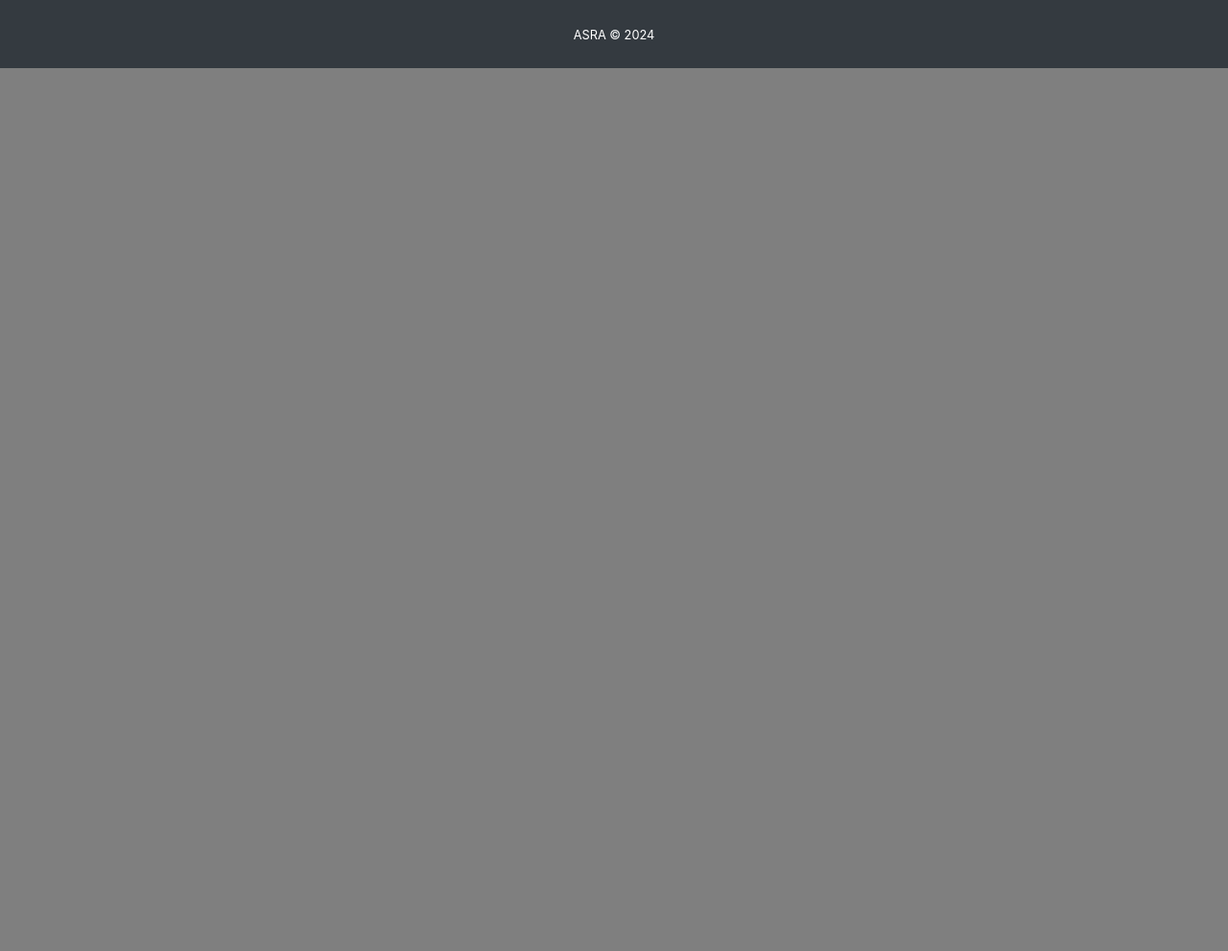
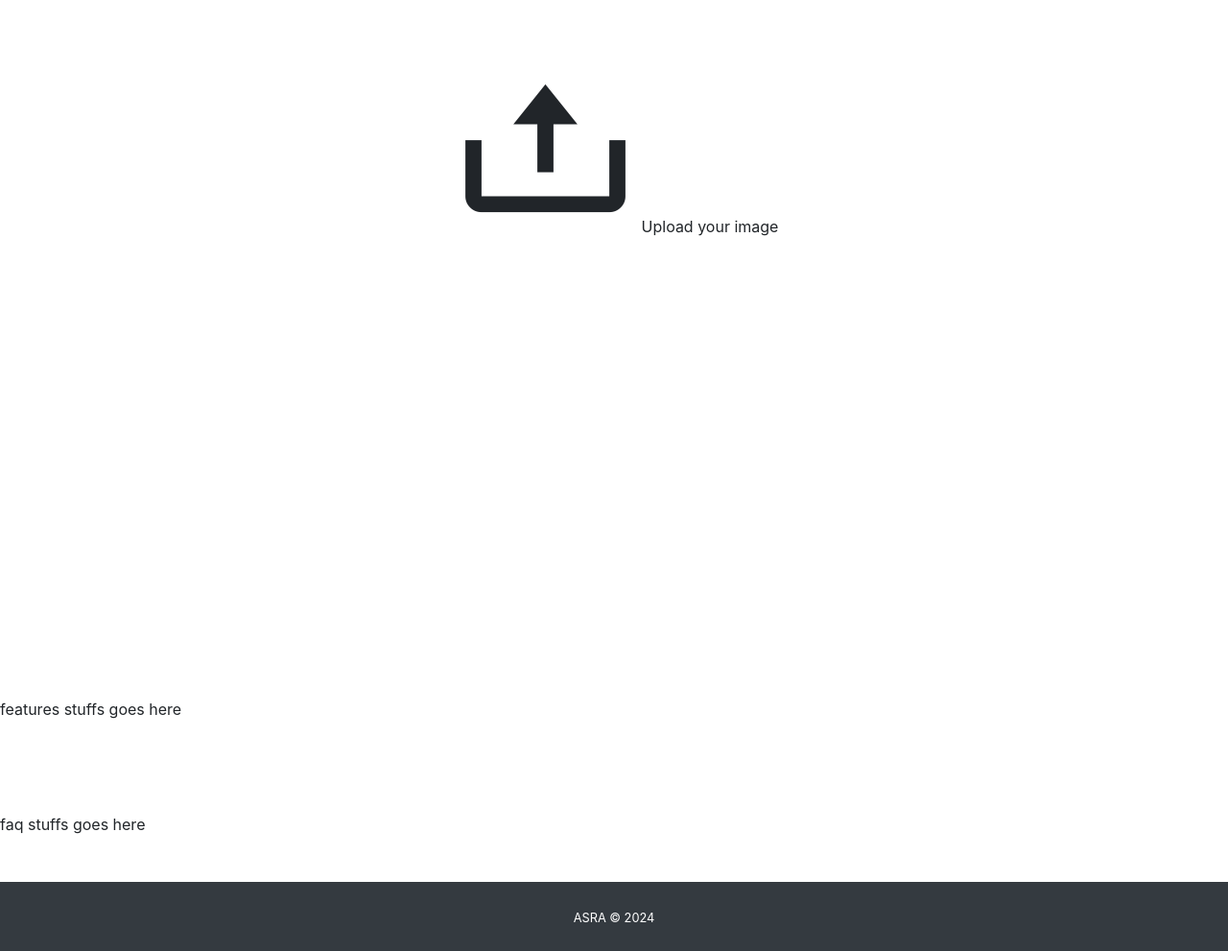
Before and after one commit to JP-Palm/G4_INL_ASRA, a Flask app: page / in a window 1280 px wide. Shown: the part 859-1850 px from the top of the page at 96% size. Before the commit the page ends 930 px from the top, so only its background shows below. Run offline with Flask 3, Linux system fonts and the light colour scheme; some libraries are stand-ins or nearby versions.

Commit message:
first commit

```diff
--- /dev/null
+++ b/app/main/forms.py
@@ -0,0 +1,9 @@
+from flask_wtf import FlaskForm
+from flask_wtf.file import FileField, FileRequired, FileAllowed
+
+
+class PhotoForm(FlaskForm):
+    photo = FileField(validators=[
+        FileRequired(),
+        FileAllowed(["jpg", "png"], "Images only!")
+        ])
--- a/app/main/routes.py
+++ b/app/main/routes.py
@@ -1,8 +1,16 @@
 from datetime import datetime
 from flask import render_template, Blueprint
 
+from .forms import PhotoForm
+
 main = Blueprint('main', __name__)
 
-@main.route('/')
+@main.route('/', methods=["GET", "POST"])
 def index():
-    return render_template('index.html')
+    form = PhotoForm()
+
+    if form.validate_on_submit():
+        f = form.photo.data
+        return "Photo submitted successfully!"
+
+    return render_template('index.html', form=form)
--- a/app/static/css/style.css
+++ b/app/static/css/style.css
@@ -11,3 +11,50 @@
     font-size: 1.5rem;
     margin-bottom: 20px;
 }
+
+.img-div {
+    width: 20vw;
+    height: 80vw;
+    border: solid 1px black;
+    display: flex;
+    align-items: center;
+    justify-content: center;
+  }
+
+
+img {
+    max-width: 100%;
+    max-height: 100%;
+  }
+
+.file-input-wrapper {
+    position: relative;
+    overflow: hidden;
+    display: inline-block;
+}
+
+.file-input-wrapper input[type=file] {
+    font-size: 100px;
+    position: absolute;
+    left: 0;
+    top: 0;
+    opacity: 0;
+}
+
+.custom-file-label {
+    color:royalblue;
+    cursor: pointer;
+}
+
+.custom-file-label:hover {
+    color:darkblue;
+}
+
+.icon-upload {
+    font-size: 200px;
+    cursor: pointer;
+}
+
+.icon-upload:hover {
+    color:royalblue;
+}
--- /dev/null
+++ b/app/templates/faq.html
@@ -0,0 +1,3 @@
+<div class="py-5" id="faq">
+    faq stuffs goes here
+</div>
--- /dev/null
+++ b/app/templates/features.html
@@ -0,0 +1,3 @@
+<div class="py-5" id="features">
+    features stuffs goes here
+</div>
--- a/app/templates/index.html
+++ b/app/templates/index.html
@@ -1,4 +1,18 @@
 {% extends "layout.html" %}
 
 {% block content %}
+<header class="main-header d-flex align-items-center justify-content-center" style="height: 95vh; background: linear-gradient(rgba(0,0,0,0.5), rgba(0,0,0,0.5)), url('{{ url_for('static', filename='images/background.jpg') }}') no-repeat center center;">
+    <div class="text-center text-white">
+      <h1>Your New AI Assistant</h1>
+      <p>Identify and Learn About Animals Instantly with Our AI-Powered Tool</p>
+      <a href="#start" class="btn btn-primary">Get Started</a>
+    </div>
+</header>
+
+{% include "start.html" %}
+
+{% include "features.html" %}
+
+{% include "faq.html" %}
+
 {% endblock %}
--- a/app/templates/layout.html
+++ b/app/templates/layout.html
@@ -4,6 +4,9 @@
   <!-- Required meta tags for Bootstrap -->
   <meta charset="utf-8">
   <meta name="viewport" content="width=device-width, initial-scale=1, shrink-to-fit=no">
+
+  <!-- Box icons CSS -->
+  <link rel="stylesheet" href="https://unpkg.com/boxicons@latest/css/boxicons.min.css">
 
   <!-- Bootstrap CSS -->
   <link rel="stylesheet" href="https://stackpath.bootstrapcdn.com/bootstrap/4.5.2/css/bootstrap.min.css">
@@ -21,25 +24,17 @@
     </button>
     <div class="collapse navbar-collapse" id="navbarNavAltMarkup">
       <div class="navbar-nav ml-auto">
-        <a class="nav-item nav-link active" href="#">Features</a>
-        <a class="nav-item nav-link" href="#">FAQ</a>
-        <a class="nav-item nav-link btn btn-primary text-white" href="#">Get Started</a>
+        <a class="nav-item nav-link active" href="#features">Features</a>
+        <a class="nav-item nav-link" href="#faq">FAQ</a>
+        <a class="nav-item nav-link btn btn-primary text-white" href="#start">Get Started</a>
       </div>
     </div>
   </nav>
-
-  <header class="main-header d-flex align-items-center justify-content-center" style="height: 100vh; background: linear-gradient(rgba(0,0,0,0.5), rgba(0,0,0,0.5)), url('{{ url_for('static', filename='images/background.jpg') }}') no-repeat center center;">
-    <div class="text-center text-white">
-      <h1>Your New AI Assistant</h1>
-      <p>Identify and Learn About Animals Instantly with Our AI-Powered Tool</p>
-      <a href="#" class="btn btn-primary">Get Started</a>
-    </div>
-  </header>
-
-  <!-- Main content will be inserted here -->
-  {% block content %}
-  {% endblock %}
-
+  <div>
+    <!-- Main content will be inserted here -->
+    {% block content %}
+    {% endblock %}
+  </div>
   <!-- Footer -->
   <footer class="bg-dark text-white py-4">
     <div class="container text-center">
--- /dev/null
+++ b/app/templates/start.html
@@ -0,0 +1,36 @@
+<div class="d-flex flex-column p-5 align-items-center " style="height: 90vh;">
+    <div class="py-5 w-100 " id="start">
+        <form action="{{ url_for('main.index') }}" method="POST" enctype="multipart/form-data">
+            {{ form.hidden_tag() }}
+            <div class="container">
+                <div class="row justify-content-center ">
+                    <div class="col-4 text-center ">
+                        <label for="photo">
+                            <i class='bx bx-upload icon-upload'></i>Upload your image
+                            {{ form.photo(id='photo', style="display: None;") }}
+                        </label>
+                    </div>
+                </div>
+            </div>
+        </form>
+    </div>
+</div>
+
+<script>
+    document.addEventListener('DOMContentLoaded', function() {
+        const uploadIcon = document.querySelector('.icon-upload');
+        const fileInput = document.getElementById('photo');
+
+        uploadIcon.addEventListener('click', function() {
+            fileInput.click();
+        });
+
+        fileInput.addEventListener('change', function() {
+            // If you want to preview the file name
+            console.log(fileInput.files[0].name);
+
+            // Automatically submit the form
+            fileInput.form.submit();
+        });
+    });
+</script>
--- a/requirements.txt
+++ b/requirements.txt
@@ -2,8 +2,11 @@ blinker==1.7.0
 click==8.1.7
 colorama==0.4.6
 Flask==3.0.3
+Flask-Uploads==0.2.1
+Flask-WTF==1.2.1
 itsdangerous==2.2.0
 Jinja2==3.1.3
 MarkupSafe==2.1.5
 python-dotenv==1.0.1
 Werkzeug==3.0.2
+WTForms==3.1.2
```
Also changed, not shown: 1 other file.
